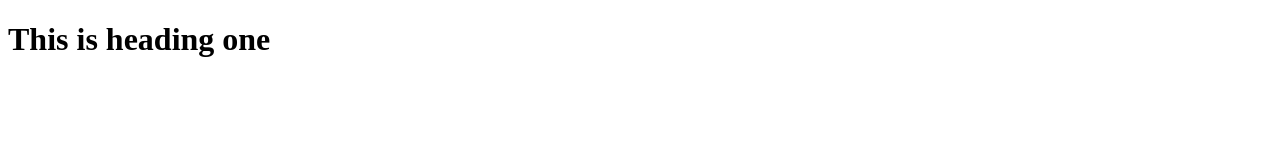
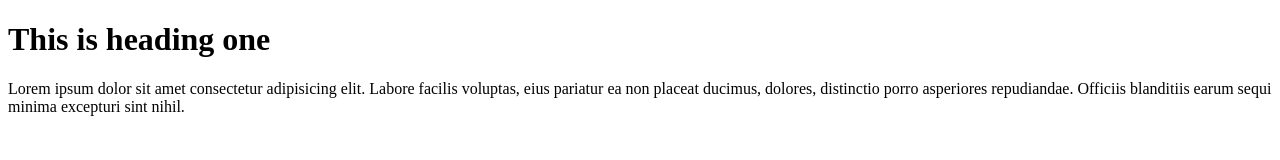
Before and after one commit to rehanmosabbir/github-test-project, a plain HTML site: page index.html in a window 1280 px wide. Drawn offline with Linux system fonts and the light colour scheme.

Commit message:
modified index.html file

```diff
--- a/index.html
+++ b/index.html
@@ -8,5 +8,9 @@
   </head>
   <body>
     <h1>This is heading one</h1>
+    <p>
+      Lorem ipsum dolor sit amet consectetur adipisicing elit. Labore facilis voluptas, eius pariatur ea non placeat ducimus, dolores,
+      distinctio porro asperiores repudiandae. Officiis blanditiis earum sequi minima excepturi sint nihil.
+    </p>
   </body>
 </html>
```
